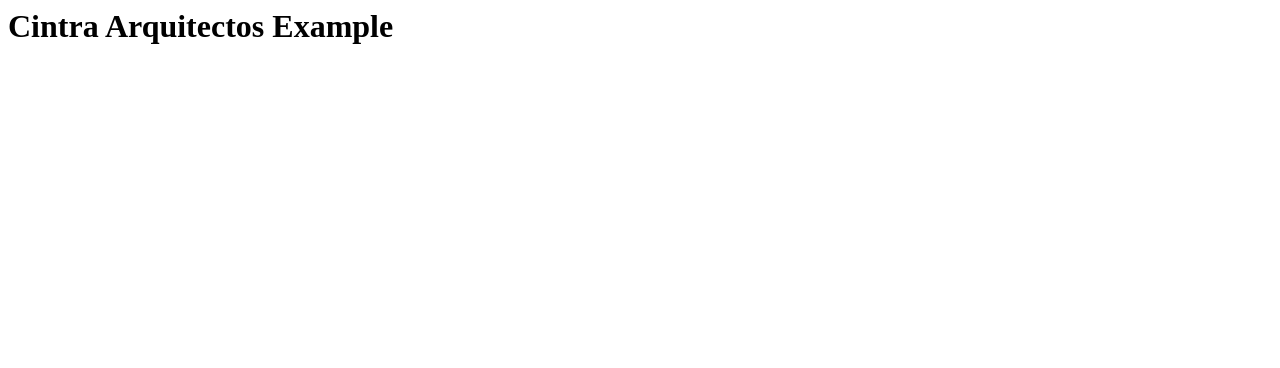
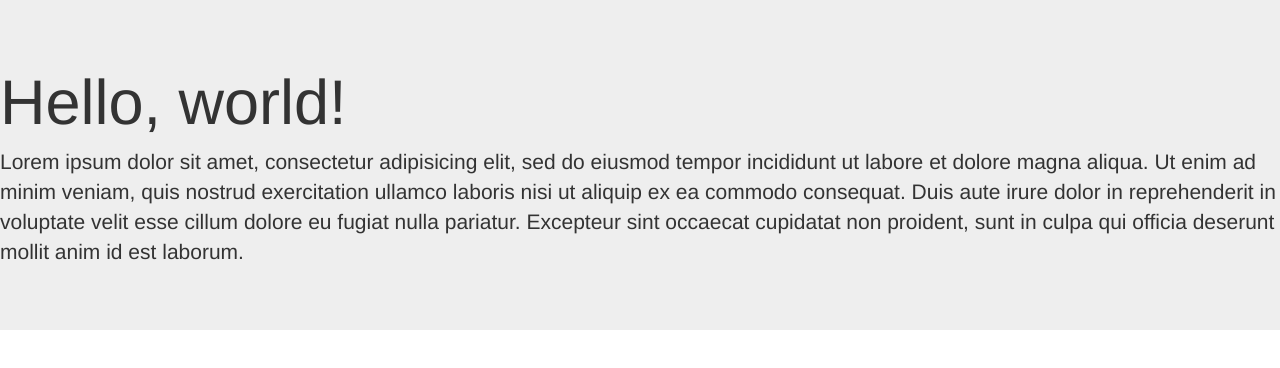
Before and after one commit to jcarlostoledos/CintraArquitectos, a plain HTML site: page index.html in a window 1280 px wide. Drawn offline with nearby package versions, Linux system fonts and the light colour scheme.

Commit message:
Implementacion Bootstrap 4
Agregue el cdn bootstrap 4
Se añadio un titulo con un parrafo

```diff
--- a/index.html
+++ b/index.html
@@ -1,7 +1,15 @@
 <html>
-    <head>
-    </head>
-    <body>
-        <h1>Cintra Arquitectos Example</h1>
-    </body>
+  <head>
+    <meta charset="utf-8">
+    <title></title>
+    <link rel="stylesheet" href="https://maxcdn.bootstrapcdn.com/bootstrap/4.0.0-alpha.2/css/bootstrap.min.css" integrity="sha384-y3tfxAZXuh4HwSYylfB+J125MxIs6mR5FOHamPBG064zB+AFeWH94NdvaCBm8qnd" crossorigin="anonymous">
+  </head>
+  <body>
+    <div class="jumbotron">
+      <h1>Hello, world!</h1>
+      <p>Lorem ipsum dolor sit amet, consectetur adipisicing elit, sed do eiusmod tempor incididunt ut labore et dolore magna aliqua. Ut enim ad minim veniam, quis nostrud exercitation ullamco laboris nisi ut aliquip ex ea commodo consequat. Duis aute irure dolor in reprehenderit in voluptate velit esse cillum dolore eu fugiat nulla pariatur. Excepteur sint occaecat cupidatat non proident, sunt in culpa qui officia deserunt mollit anim id est laborum.</p>
+    </div>
+    <script src="https://ajax.googleapis.com/ajax/libs/jquery/2.1.4/jquery.min.js"></script>
+    <script src="https://maxcdn.bootstrapcdn.com/bootstrap/4.0.0-alpha.2/js/bootstrap.min.js" integrity="sha384-vZ2WRJMwsjRMW/8U7i6PWi6AlO1L79snBrmgiDpgIWJ82z8eA5lenwvxbMV1PAh7" crossorigin="anonymous"></script>
+  </body>
 </html>
```
